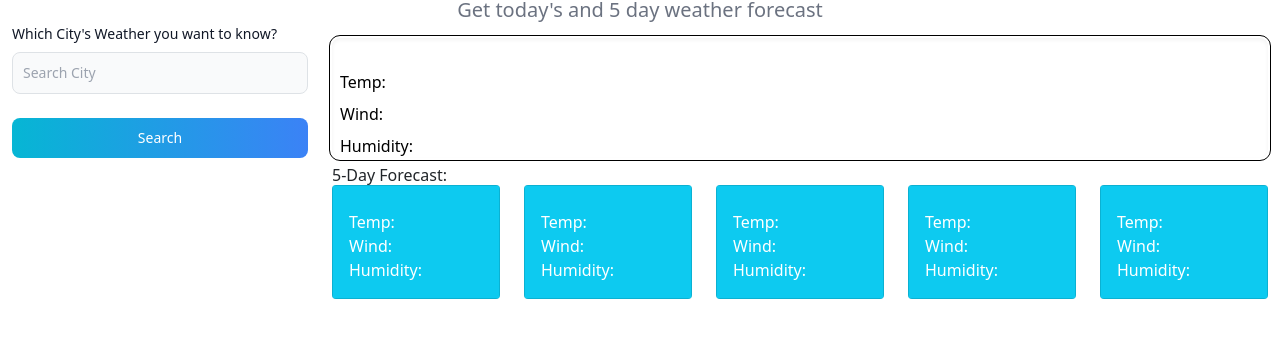
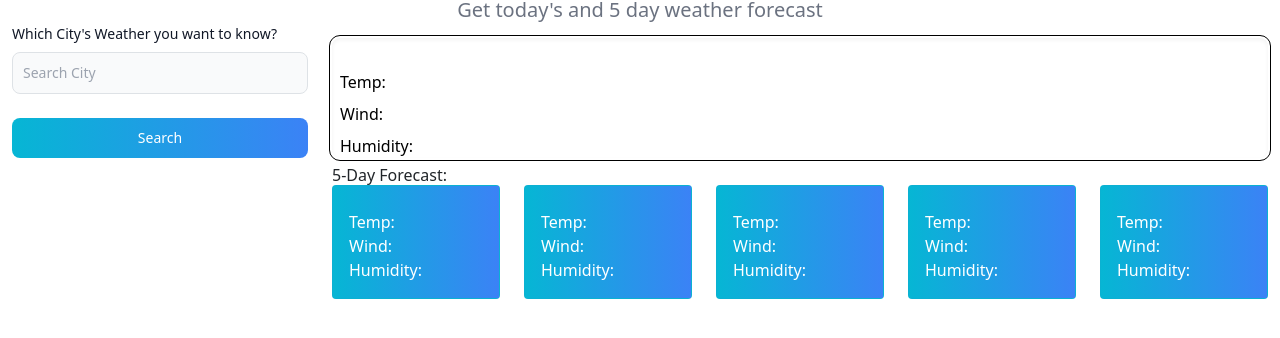
Before and after one commit to himali-dev/Weather-Dashboard, a plain HTML site: page index.html in a window 1280 px wide. Shown: the part 88-426 px from the top of the page. Drawn offline with nearby package versions, Linux system fonts and the light colour scheme.

Commit message:
background color change

```diff
--- a/index.html
+++ b/index.html
@@ -60,7 +60,7 @@
                         <div class="row">
                             <div class="col">
                                 <div class="card text-white bg-info mb-3" id="day1">
-                                    <div class="card-body bg-info">
+                                    <div class="card-body bg-gradient-to-r from-cyan-500 to-blue-500">
                                         <h5 class="card-title"></h5>
                                         <p id="day-1-date"></p>
                                         <img id="day-1-icon"></img>
@@ -72,7 +72,7 @@
                             </div>
                             <div class="col">
                                 <div class="card text-white bg-info mb-3" id="day2">
-                                    <div class="card-body  bg-info">
+                                    <div class="card-body  bg-gradient-to-r from-cyan-500 to-blue-500">
                                         <h5 class="card-title"></h5>
                                         <p id="day-2-date"></p>
                                         <img id="day-2-icon"></img>
@@ -84,7 +84,7 @@
                             </div>
                             <div class="col">
                                 <div class="card text-white bg-info mb-3" id="day3">
-                                    <div class="card-body  bg-info">
+                                    <div class="card-body  bg-gradient-to-r from-cyan-500 to-blue-500">
                                         <h5 class="card-title"></h5>
                                         <p id="day-3-date"></p>
                                         <img id="day-3-icon"></img>
@@ -96,7 +96,7 @@
                             </div>
                             <div class="col">
                                 <div class="card text-white bg-info mb-3" id="day4">
-                                    <div class="card-body  bg-info">
+                                    <div class="card-body  bg-gradient-to-r from-cyan-500 to-blue-500">
                                         <h5 class="card-title"></h5>
                                         <p id="day-4-date"></p>
                                         <img id="day-4-icon"></img>
@@ -108,7 +108,7 @@
                             </div>
                             <div class="col">
                                 <div class="card text-white bg-info mb-3" id="day5">
-                                    <div class="card-body  bg-info">
+                                    <div class="card-body  bg-gradient-to-r from-cyan-500 to-blue-500">
                                         <h5 class="card-title"></h5>
                                         <p id="day-5-date"></p>
                                         <img id="day-5-icon"></img>
```
